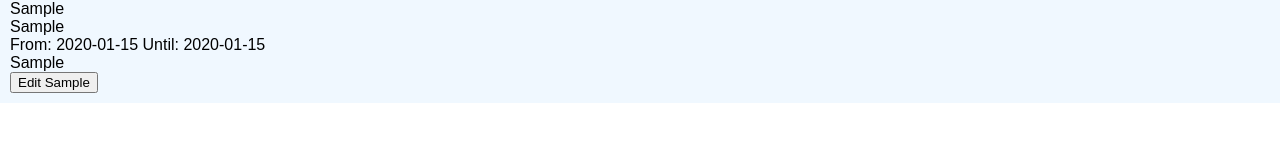
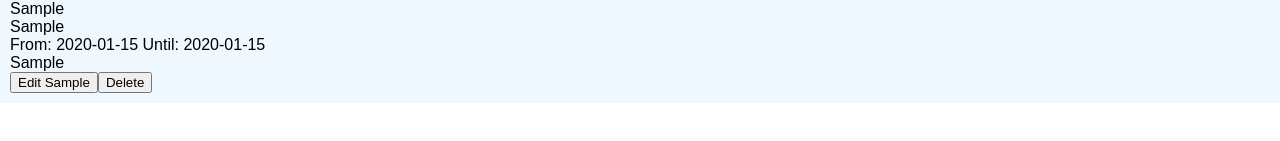
Before and after one commit to doctype-Melvin/cv-project, a React (Create React App) app: page / in a window 1280 px wide. Both pictures are taken after typing "Sample", "Sample", "2020-01-15", "2020-01-15", "Sample" into the empty fields and a click on the button "Add Entry". Shown: the part 267-408 px from the top of the page. Built offline with nearby package versions, Linux system fonts and the light colour scheme.

Commit message:
deletes entries on click

```diff
--- a/src/App.js
+++ b/src/App.js
@@ -58,23 +58,23 @@ export default function App() {
         e.target.reset()
     }
 
-    // State of edit mode
+    // State of edit mode - To toggle edit on/off
     const [edit, setEdit] = useState(false)
 
     // Sets the editable object
     const [editData, setEditData] = useState({})
-
 
     // Sets data to be edited
     const editEntry = (index) => {
         setEdit(prev => !prev) // Toggle mode
        const editThis = userData.entries[index]
        setEditData({editThis, index: [index]})
-       console.log(editData)
     }
 
+    // New data state - Replaces previous entry
     const [newData, setNewData] = useState({})
 
+    // Sets new values from inputs
     const handleEditChange = (e) => {
         const { name, value } = e.target
         setNewData(prevState => {
@@ -85,29 +85,37 @@ export default function App() {
         })
     }
 
-    const replaceEntry = (obj, index) => {
-        // obj = newData - index = editData.index[0]
-        // Preprocess the new array and set it as the entries value
-        const newObj = obj
+    const deleteEntry = (index) => {
         const oldArray = userData.entries
-        oldArray.splice(index, 1, newObj)
-        console.log(userData.entries)
-        console.log(obj, index)
-        console.log(userData.entry)
+        oldArray.splice(index, 1)
         setUserData(prevState => {
             return {
                 ...prevState,
                 entries: oldArray
             }
         })
-        // console.log(userData.entries)
+    }
+
+    // Modifies existing entries array from userData
+    const replaceEntry = (obj, index) => {
+        // Preprocess the new array and set it as the entries value
+        const oldArray = userData.entries
+        oldArray.splice(index, 1, obj)
+        setUserData(prevState => {
+            return {
+                ...prevState,
+                entries: oldArray
+            }
+        })
         setEditData({})
     }
 
+    //onSubmit fn in edit mode
     const saveEdit = (e) => {
         e.preventDefault()
         setEdit(prev => !prev)
         replaceEntry(newData, editData.index[0])
+        e.target.reset()
     }
 
     return (
@@ -127,6 +135,7 @@ export default function App() {
                 data={userData}
                 editToggle={editEntry} // fn to toggle edit state and choose object
                 editSt={edit}
+                deleteData={deleteEntry}
             />
         </div>
     )
--- a/src/components/Entry.js
+++ b/src/components/Entry.js
@@ -5,6 +5,11 @@ export default function Entry(props){
     const onBtnClick = (e) => {
         e.preventDefault(e)
         props.edit(props.index)
+    }
+
+    const onClickDelete = (e) => {
+        e.preventDefault()
+        props.deleteData(props.index)
     }
     // If the edit state is true
     // Place target obj data into form
@@ -23,6 +28,7 @@ export default function Entry(props){
             {props.description}
             </div>
             <button element={props.index} onClick={onBtnClick}>Edit {props.company}</button>
+            <button className="deleteBtn" onClick={onClickDelete}>Delete</button>
         </div>
     )
 }
--- a/src/components/Exp.js
+++ b/src/components/Exp.js
@@ -43,6 +43,7 @@ export default function Exp(props) {
             </div>
         )
     } else {
+        // Render edit mode
         return (
             <div>
                 <h2>CV Entries</h2>
--- a/src/components/View.js
+++ b/src/components/View.js
@@ -15,6 +15,7 @@ export default function View(props) {
             data={props.data.entries}
             edit={props.editToggle}
             editSt={props.editSt}
+            deleteData={props.deleteData}
         />
     })
     return (
```
